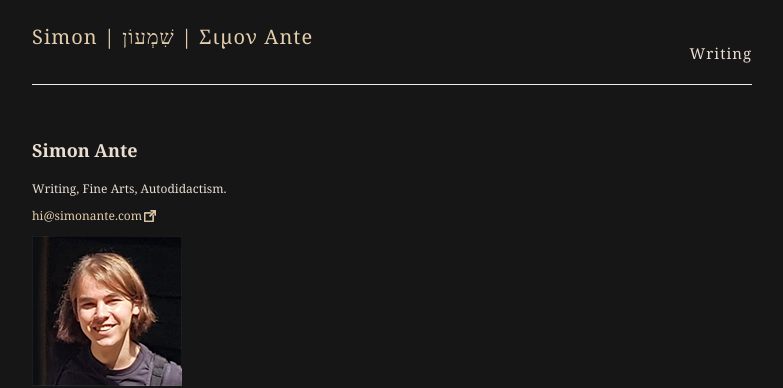
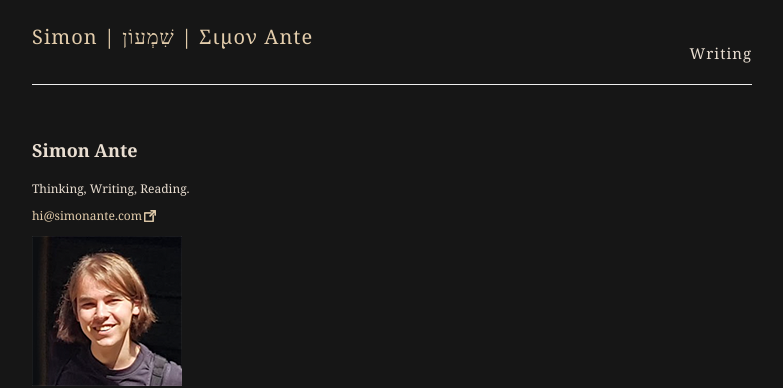
Before and after one commit to simonante/shimonem, a Jekyll site: the page built from index.md, in a window 1280 px wide. Shown: the top 388 px of the page, without its empty margins (248-1031 px from the left). Built offline with Jekyll 4.4.1, drawn with Linux system fonts in a browser that asks for light colours.

Commit message:
Update index.md

```diff
--- a/index.md
+++ b/index.md
@@ -3,7 +3,7 @@ layout: page
 title: Simon Ante
 ---
 
-<p>Writing, Fine Arts, Autodidactism.</p>
+<p>Thinking, Writing, Reading.</p>
 <a href="mailto:hi@simonante.com" class="external">hi@simonante.com</a>
 
 ![Simon](/assets/s_ante.png)
```
